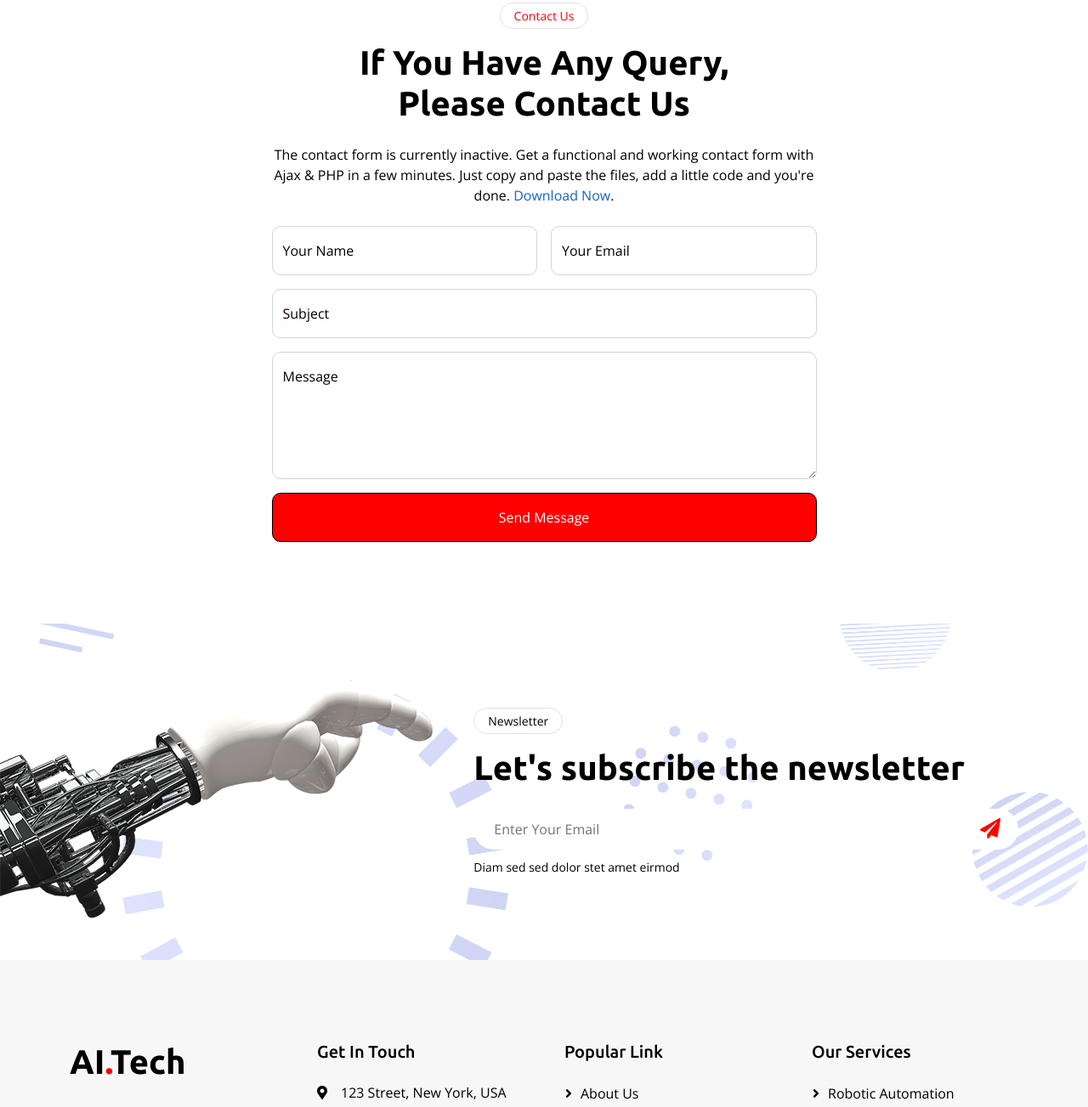
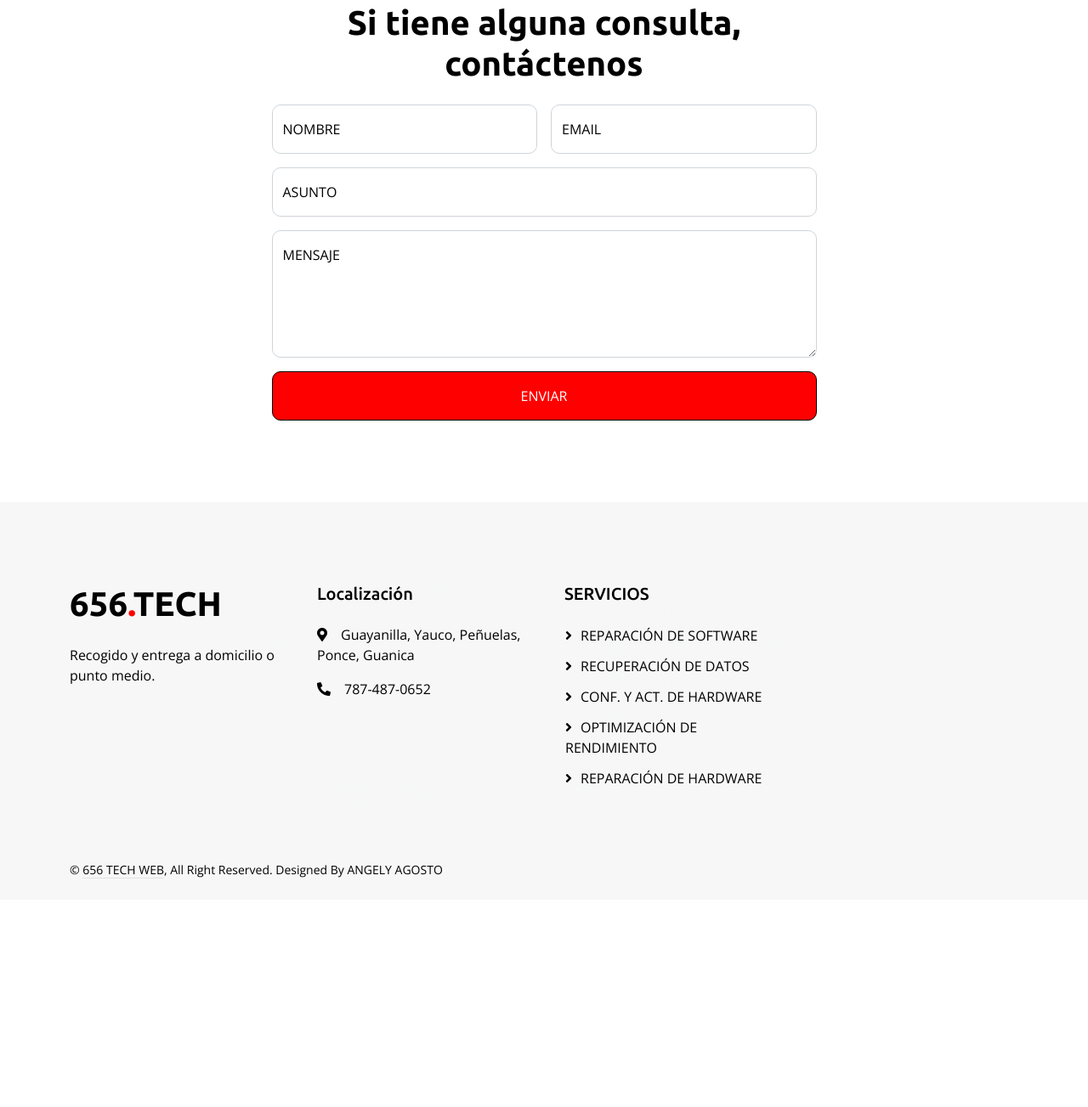
Before and after one commit to gigita08/656Tech, a plain HTML site: page contact.html in a window 1280 px wide. Shown: the part 537-1840 px from the top of the page at 85% size. After the commit the page ends 1596 px from the top, so only its background shows below. Drawn offline with nearby package versions, Linux system fonts and the light colour scheme.

Commit message:
Add files via upload

```diff
--- a/contact.html
+++ b/contact.html
@@ -48,7 +48,7 @@
         <div class="container">
             <nav class="navbar navbar-expand-lg navbar-dark p-0">
                 <a href="index.html" class="navbar-brand">
-                    <h1 class="text-white">AI<span class="text-dark">.</span>Tech</h1>
+                    <h1 class="text-white">656<span class="text-dark">.</span>TECH </h1>
                 </a>
                 <button type="button" class="navbar-toggler ms-auto me-0" data-bs-toggle="collapse"
                     data-bs-target="#navbarCollapse">
@@ -56,21 +56,21 @@
                 </button>
                 <div class="collapse navbar-collapse" id="navbarCollapse">
                     <div class="navbar-nav ms-auto">
-                        <a href="index.html" class="nav-item nav-link">Home</a>
-                        <a href="about.html" class="nav-item nav-link">About</a>
-                        <a href="service.html" class="nav-item nav-link">Services</a>
-                        <a href="project.html" class="nav-item nav-link">Projects</a>
+                        <a href="index.html" class="nav-item nav-link active">INICIO</a>
+                        <a href="about.html" class="nav-item nav-link">ACERCA DE</a>
+                        <a href="service.html" class="nav-item nav-link">SERVICIOS</a>
+                        <a href="project.html" class="nav-item nav-link">PROYECTOS</a>
                         <div class="nav-item dropdown">
-                            <a href="#" class="nav-link dropdown-toggle" data-bs-toggle="dropdown">Pages</a>
-                            <div class="dropdown-menu bg-light mt-2">
+                            <!--<a href="#" class="nav-link dropdown-toggle" data-bs-toggle="dropdown">Pages</a>-->
+                            <!--<div class="dropdown-menu bg-light mt-2">
                                 <a href="feature.html" class="dropdown-item">Features</a>
                                 <a href="team.html" class="dropdown-item">Our Team</a>
                                 <a href="faq.html" class="dropdown-item">FAQs</a>
                                 <a href="testimonial.html" class="dropdown-item">Testimonial</a>
                                 <a href="404.html" class="dropdown-item">404 Page</a>
-                            </div>
+                            </div>-->
                         </div>
-                        <a href="contact.html" class="nav-item nav-link active">Contact</a>
+                        <a href="contact.html" class="nav-item nav-link">CONTACTO</a>
                     </div>
                     <butaton type="button" class="btn text-white p-0 d-none d-lg-block" data-bs-toggle="modal"
                         data-bs-target="#searchModal"><i class="fa fa-search"></i></butaton>
@@ -86,14 +86,14 @@
         <div class="container pt-5">
             <div class="row g-5 pt-5">
                 <div class="col-lg-6 align-self-center text-center text-lg-start mb-lg-5">
-                    <h1 class="display-4 text-white mb-4 animated slideInRight">Contact Us</h1>
+                    <h1 class="display-4 text-white mb-4 animated slideInRight">CONTACTO</h1>
                     <nav aria-label="breadcrumb">
-                        <ol class="breadcrumb justify-content-center justify-content-lg-start mb-0">
+                       <!-- <ol class="breadcrumb justify-content-center justify-content-lg-start mb-0">
                             <li class="breadcrumb-item"><a class="text-white" href="#">Home</a></li>
                             <li class="breadcrumb-item"><a class="text-white" href="#">Pages</a></li>
                             <li class="breadcrumb-item text-white active" aria-current="page">Contact Us</li>
                         </ol>
-                    </nav>
+                    </nav>-->
                 </div>
                 <div class="col-lg-6 align-self-end text-center text-lg-end">
                     <img class="img-fluid" src="img/hero-img.png" alt="" style="max-height: 300px;">
@@ -129,41 +129,41 @@
     <div class="container-fluid py-5">
         <div class="container py-5">
             <div class="mx-auto text-center wow fadeIn" data-wow-delay="0.1s" style="max-width: 500px;">
-                <div class="btn btn-sm border rounded-pill text-primary px-3 mb-3">Contact Us</div>
-                <h1 class="mb-4">If You Have Any Query, Please Contact Us</h1>
+                <!--<div class="btn btn-sm border rounded-pill text-primary px-3 mb-3">Contact Us</div>-->
+                <h1 class="mb-4">Si tiene alguna consulta, contáctenos</h1>
             </div>
             <div class="row justify-content-center">
                 <div class="col-lg-7">
-                    <p class="text-center mb-4">The contact form is currently inactive. Get a functional and working contact form with Ajax & PHP in a few minutes. Just copy and paste the files, add a little code and you're done. <a href="https://htmlcodex.com/contact-form">Download Now</a>.</p>
-                    <div class="wow fadeIn" data-wow-delay="0.3s">
+                   <!-- <p class="text-center mb-4">The contact form is currently inactive. Get a functional and working contact form with Ajax & PHP in a few minutes. Just copy and paste the files, add a little code and you're done. <a href="https://htmlcodex.com/contact-form">Download Now</a>.</p>
+                    <div class="wow fadeIn" data-wow-delay="0.3s">-->
                         <form>
                             <div class="row g-3">
                                 <div class="col-md-6">
                                     <div class="form-floating">
                                         <input type="text" class="form-control" id="name" placeholder="Your Name">
-                                        <label for="name">Your Name</label>
+                                        <label for="name">NOMBRE </label>
                                     </div>
                                 </div>
                                 <div class="col-md-6">
                                     <div class="form-floating">
                                         <input type="email" class="form-control" id="email" placeholder="Your Email">
-                                        <label for="email">Your Email</label>
+                                        <label for="email">EMAIL</label>
                                     </div>
                                 </div>
                                 <div class="col-12">
                                     <div class="form-floating">
                                         <input type="text" class="form-control" id="subject" placeholder="Subject">
-                                        <label for="subject">Subject</label>
+                                        <label for="subject">ASUNTO</label>
                                     </div>
                                 </div>
                                 <div class="col-12">
                                     <div class="form-floating">
                                         <textarea class="form-control" placeholder="Leave a message here" id="message" style="height: 150px"></textarea>
-                                        <label for="message">Message</label>
+                                        <label for="message">MENSAJE</label>
                                     </div>
                                 </div>
                                 <div class="col-12">
-                                    <button class="btn btn-primary w-100 py-3" type="submit">Send Message</button>
+                                    <button class="btn btn-primary w-100 py-3" type="submit">ENVIAR</button>
                                 </div>
                             </div>
                         </form>
@@ -176,7 +176,7 @@
 
 
     <!-- Newsletter Start -->
-    <div class="container-fluid bg-primary newsletter py-5">
+   <!-- <div class="container-fluid bg-primary newsletter py-5">
         <div class="container">
             <div class="row g-5 align-items-center">
                 <div class="col-md-5 ps-lg-0 pt-5 pt-md-0 text-start wow fadeIn" data-wow-delay="0.3s">
@@ -195,7 +195,7 @@
                 </div>
             </div>
         </div>
-    </div>
+    </div>-->
     <!-- Newsletter End -->
 
 
@@ -205,40 +205,38 @@
             <div class="row g-5">
                 <div class="col-md-6 col-lg-3 wow fadeIn" data-wow-delay="0.1s">
                     <a href="index.html" class="d-inline-block mb-3">
-                        <h1 class="text-white">AI<span class="text-primary">.</span>Tech</h1>
+                        <h1 class="text-white">656<span class="text-primary">.</span>TECH</h1>
                     </a>
-                    <p class="mb-0">Tempor erat elitr rebum at clita. Diam dolor diam ipsum et tempor sit. Aliqu diam
-                        amet diam et eos labore. Clita erat ipsum et lorem et sit, sed stet no labore lorem sit. Sanctus
-                        clita duo justo et tempor</p>
+                    <p class="mb-0">Recogido y entrega a domicilio o punto medio.</p>
                 </div>
                 <div class="col-md-6 col-lg-3 wow fadeIn" data-wow-delay="0.3s">
-                    <h5 class="text-white mb-4">Get In Touch</h5>
-                    <p><i class="fa fa-map-marker-alt me-3"></i>123 Street, New York, USA</p>
-                    <p><i class="fa fa-phone-alt me-3"></i>+012 345 67890</p>
-                    <p><i class="fa fa-envelope me-3"></i>info@example.com</p>
+                    <h5 class="text-white mb-4">Localización </h5>
+                    <p><i class="fa fa-map-marker-alt me-3"></i>Guayanilla, Yauco, Peñuelas, Ponce, Guanica</p>
+                    <p><i class="fa fa-phone-alt me-3"></i>787-487-0652</p>
+                    <!--<p><i class="fa fa-envelope me-3"></i>info@example.com</p>
                     <div class="d-flex pt-2">
                         <a class="btn btn-outline-light btn-social" href=""><i class="fab fa-twitter"></i></a>
                         <a class="btn btn-outline-light btn-social" href=""><i class="fab fa-facebook-f"></i></a>
                         <a class="btn btn-outline-light btn-social" href=""><i class="fab fa-youtube"></i></a>
                         <a class="btn btn-outline-light btn-social" href=""><i class="fab fa-instagram"></i></a>
                         <a class="btn btn-outline-light btn-social" href=""><i class="fab fa-linkedin-in"></i></a>
-                    </div>
+                    </div>-->
                 </div>
-                <div class="col-md-6 col-lg-3 wow fadeIn" data-wow-delay="0.5s">
+               <!-- <div class="col-md-6 col-lg-3 wow fadeIn" data-wow-delay="0.5s">
                     <h5 class="text-white mb-4">Popular Link</h5>
                     <a class="btn btn-link" href="">About Us</a>
                     <a class="btn btn-link" href="">Contact Us</a>
                     <a class="btn btn-link" href="">Privacy Policy</a>
                     <a class="btn btn-link" href="">Terms & Condition</a>
                     <a class="btn btn-link" href="">Career</a>
-                </div>
+                </div>-->
                 <div class="col-md-6 col-lg-3 wow fadeIn" data-wow-delay="0.7s">
-                    <h5 class="text-white mb-4">Our Services</h5>
-                    <a class="btn btn-link" href="">Robotic Automation</a>
-                    <a class="btn btn-link" href="">Machine learning</a>
-                    <a class="btn btn-link" href="">Predictive Analysis</a>
-                    <a class="btn btn-link" href="">Data Science</a>
-                    <a class="btn btn-link" href="">Robot Technology</a>
+                    <h5 class="text-white mb-4">SERVICIOS</h5>
+                    <a class="btn btn-link" href="service.html">REPARACIÓN DE SOFTWARE</a>
+                    <a class="btn btn-link" href="service.html">RECUPERACIÓN DE DATOS</a>
+                    <a class="btn btn-link" href="service.html">CONF. Y ACT. DE HARDWARE</a>
+                    <a class="btn btn-link" href="service.html">OPTIMIZACIÓN DE RENDIMIENTO</a>
+                    <a class="btn btn-link" href="service.html">REPARACIÓN DE HARDWARE</a>
                 </div>
             </div>
         </div>
@@ -246,18 +244,18 @@
             <div class="copyright">
                 <div class="row">
                     <div class="col-md-6 text-center text-md-start mb-3 mb-md-0">
-                        &copy; <a class="border-bottom" href="#">Your Site Name</a>, All Right Reserved.
+                        &copy; <a class="border-bottom" href="#">656 TECH WEB</a>, All Right Reserved.
 
                         <!--/*** This template is free as long as you keep the footer author’s credit link/attribution link/backlink. If you'd like to use the template without the footer author’s credit link/attribution link/backlink, you can purchase the Credit Removal License from "https://htmlcodex.com/credit-removal". Thank you for your support. ***/-->
-                        Designed By <a class="border-bottom" href="https://htmlcodex.com">HTML Codex</a> Distributed By <a class="border-bottom" href="https://themewagon.com">ThemeWagon</a>
+                        Designed By ANGELY AGOSTO
                     </div>
-                    <div class="col-md-6 text-center text-md-end">
+                    <!--<div class="col-md-6 text-center text-md-end">
                         <div class="footer-menu">
                             <a href="">Home</a>
                             <a href="">Cookies</a>
                             <a href="">Help</a>
                             <a href="">FAQs</a>
-                        </div>
+                        </div>-->
                     </div>
                 </div>
             </div>
```
Also changed, not shown: 404.html (+2 -2 lines).
